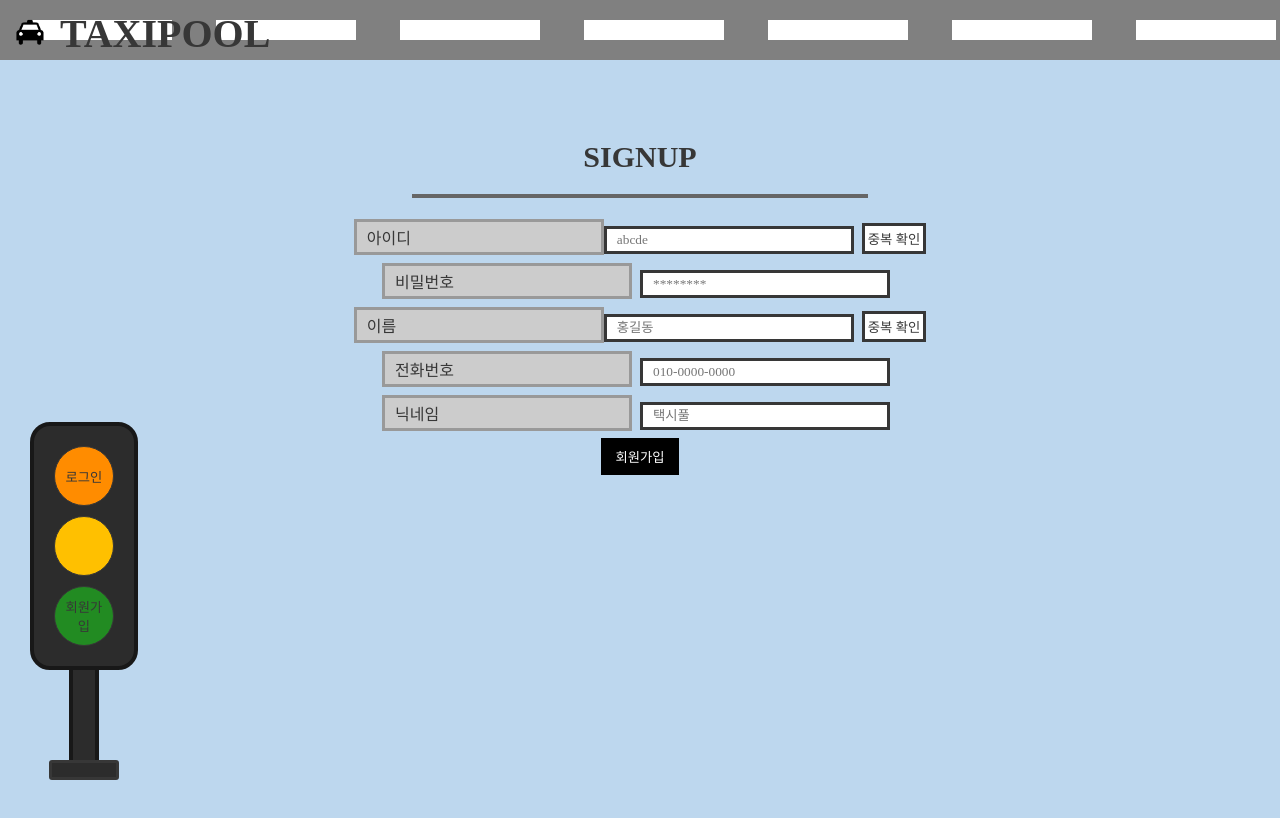
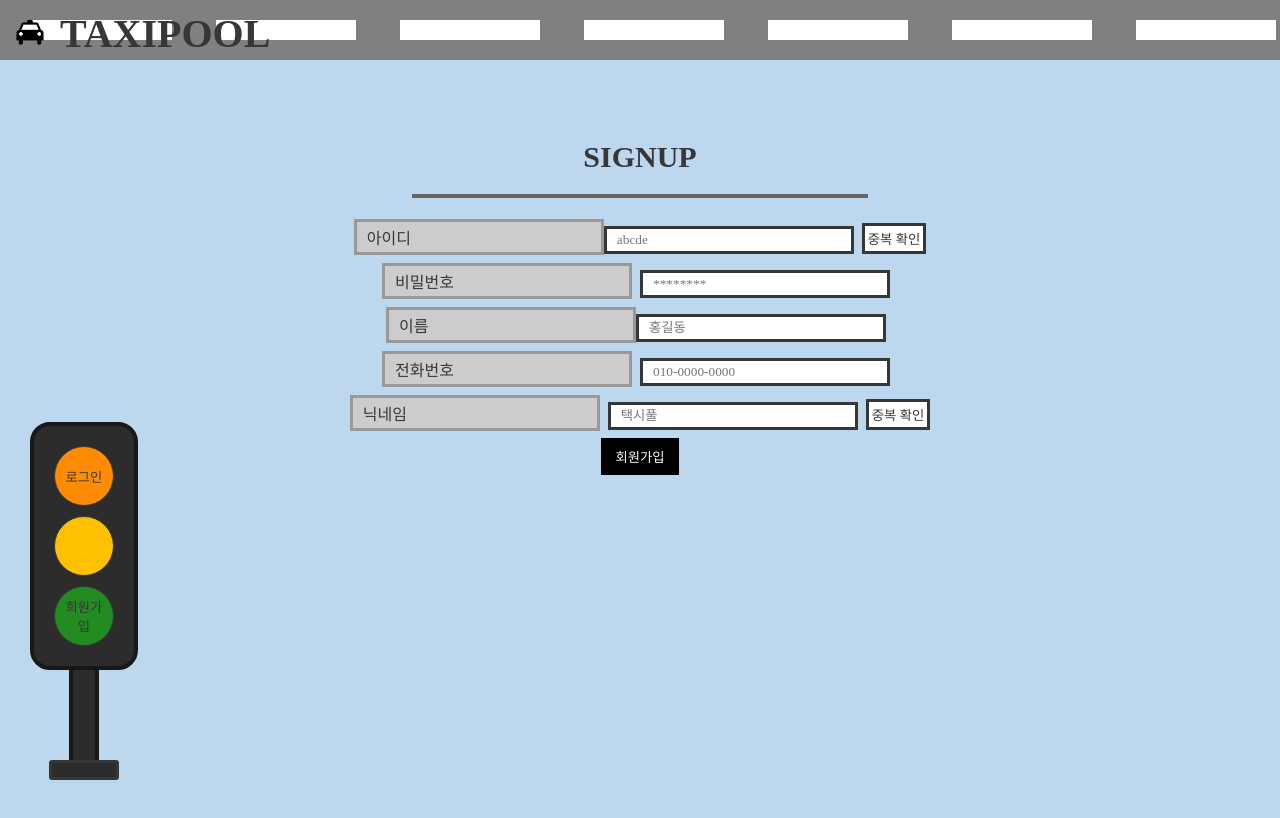
Before and after one commit to taxipool/frontend, a React (Create React App) app: page /signup in a window 1280 px wide. Shown: the top 818 px of the page. Built offline with nearby package versions, Linux system fonts and the light colour scheme; some icons are missing; a web font is replaced by a local one.

Commit message:
220902 회원가입 아이디, 이메일 중복체크 및 빈 칸 체크

```diff
--- a/src/Create.js
+++ b/src/Create.js
@@ -37,7 +37,8 @@ function Create() {
          };
 
         console.log(obj);
-        axios.post(`http://kittaxipool.iptime.org:3000/api/rooms${window.location.pathname.slice(8, )}`, obj, config)
+        // axios.post(`http://kittaxipool.iptime.org:3000/api/rooms${window.location.pathname.slice(8, )}`, obj, config)
+        axios.post(`http://localhost:3000/api/rooms${window.location.pathname.slice(8, )}`, obj, config)
         .then(res => {
                 console.log(res);
                 if (res.status == 200)
--- a/src/Main.js
+++ b/src/Main.js
@@ -13,7 +13,8 @@ function GetData() {
   const [data, setData] = useState({});
 
   useEffect(() => {
-    axios.get('http://kittaxipool.iptime.org:3000/api/rooms')
+    // axios.get('http://kittaxipool.iptime.org:3000/api/rooms')
+    axios.get('http://localhost:3000/api/rooms')
     .then((res)=> {
       console.log(res.data)
       setData(res.data);
--- a/src/Signup.js
+++ b/src/Signup.js
@@ -26,9 +26,51 @@ function Signup() {
         setNickname(event.currentTarget.value)
     }
 
+    let checkID = false;
+    let checkNickname = false;
+
     useEffect(() => {
     },
     []);
+
+    const onClickIDCheck = (event) => {
+        // 기본 클릭 동작 방지
+        event.preventDefault()
+
+        axios.get("http://localhost:3000/api/user/member?id="+id)
+        .then(res => {
+            if (res.status === 200) {
+                alert('사용 가능한 아이디입니다.')
+                checkID = true;
+            }
+            console.log(res);
+        })
+        .catch(err => {
+            alert("네트워크가 불안정합니다.");
+            console.log(err);
+        });
+    }
+
+    const onClickNicknameCheck = (event) => {
+        // 기본 클릭 동작 방지
+        event.preventDefault()
+
+        axios.get("http://localhost:3000/api/user/member?nickname="+nickname)
+        .then(res => {
+            if (res.status === 400){
+                alert('중복된 닉네임입니다.')
+            }
+            else if (res.status === 200) {
+                alert('사용 가능한 닉네임입니다.')
+                checkNickname = true;
+            }
+            console.log(res);
+        })
+        .catch(err => {
+            alert("네트워크가 불안정합니다.");
+            console.log(err);
+        });
+    }
 
     const onClickSignup = (event) => {
         // 기본 클릭 동작 방지
@@ -41,8 +83,11 @@ function Signup() {
             phone: phonenumber,
             nickname: nickname
          };
-         axios.post("http://kittaxipool.iptime.org:3000/api/user/member", userObj)
-        //  axios.post("http://localhost:3001/api/user/member", userObj)
+
+         if(checkID==true && checkNickname==true) {
+            if(id && password && name && phonenumber && nickname) {
+                // axios.post("http://kittaxipool.iptime.org:3000/api/user/member", userObj)
+                axios.post("http://localhost:3000/api/user/member", userObj)
                 .then(res => {
                     // 회원가입 실패
                     if (res.status === 400){
@@ -56,23 +101,31 @@ function Signup() {
                         window.location.href="/login";
                     }
                     console.log(res);
-            window.location.href="/login";
                 })
                 .catch(err => {
                     alert("네트워크가 불안정합니다.");
                     console.log(err);
                 });
+            } else {
+                alert("칸을 모두 입력해주세요.")
+            }
+         } else if(checkID == false) {
+            alert("아이디 중복 체크를 해주세요.")
+         } else {
+            alert("닉네임 중복 체크를 해주세요.")
+         }
     }
 
     // 디자인
     return(
         <div class="signup">
+            <div className='signup-container'>
                 <h2 class="title">SIGNUP</h2>
                 <hr></hr>
                 <div>
                     <label htmlFor='id'>아이디</label>
                     <input placeholder="abcde" maxLength="10" class="check_input" type='text' name='id' value={id} onChange={onIdHandler} />
-                <button class="btn">중복 확인</button>
+                    <button class="btn" onClick={onClickIDCheck}>중복 확인</button>
                 </div>
                 <div>
                     <label htmlFor='password'>비밀번호</label>
@@ -81,7 +134,6 @@ function Signup() {
                 <div>
                     <label htmlFor='name'>이름</label>
                     <input maxLength="6" placeholder="홍길동" class="check_input" type='text' name='name' value={name} onChange={onNameHandler} />
-                <button class="btn">중복 확인</button>
                 </div>
                 <div>
                     <label htmlFor='phonenumber'>전화번호</label>
@@ -90,9 +142,11 @@ function Signup() {
                 <div>
                     <label htmlFor='nickname'>닉네임</label>
                     <input placeholder="택시풀" type='text' name='nickname' value={nickname} onChange={onNicknameHandler} />
+                    <button class="btn" onClick={onClickNicknameCheck}>중복 확인</button>
                 </div>
                 <div>
                     <button class="signup_button" type='button' onClick={onClickSignup}>회원가입</button>
+                </div>
             </div>
         </div>
     )
```
Lines whose indentation alone changed are shown as unchanged.
